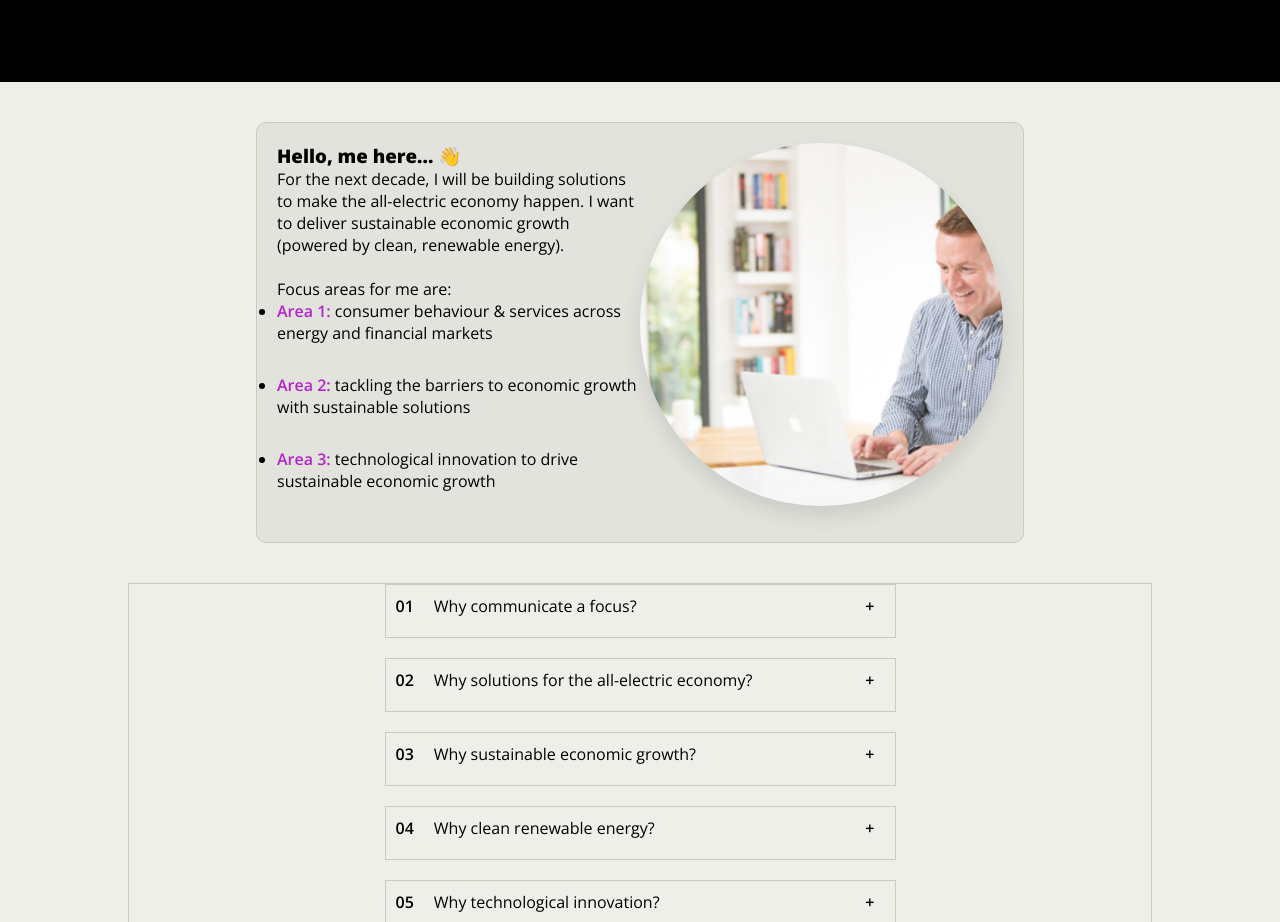
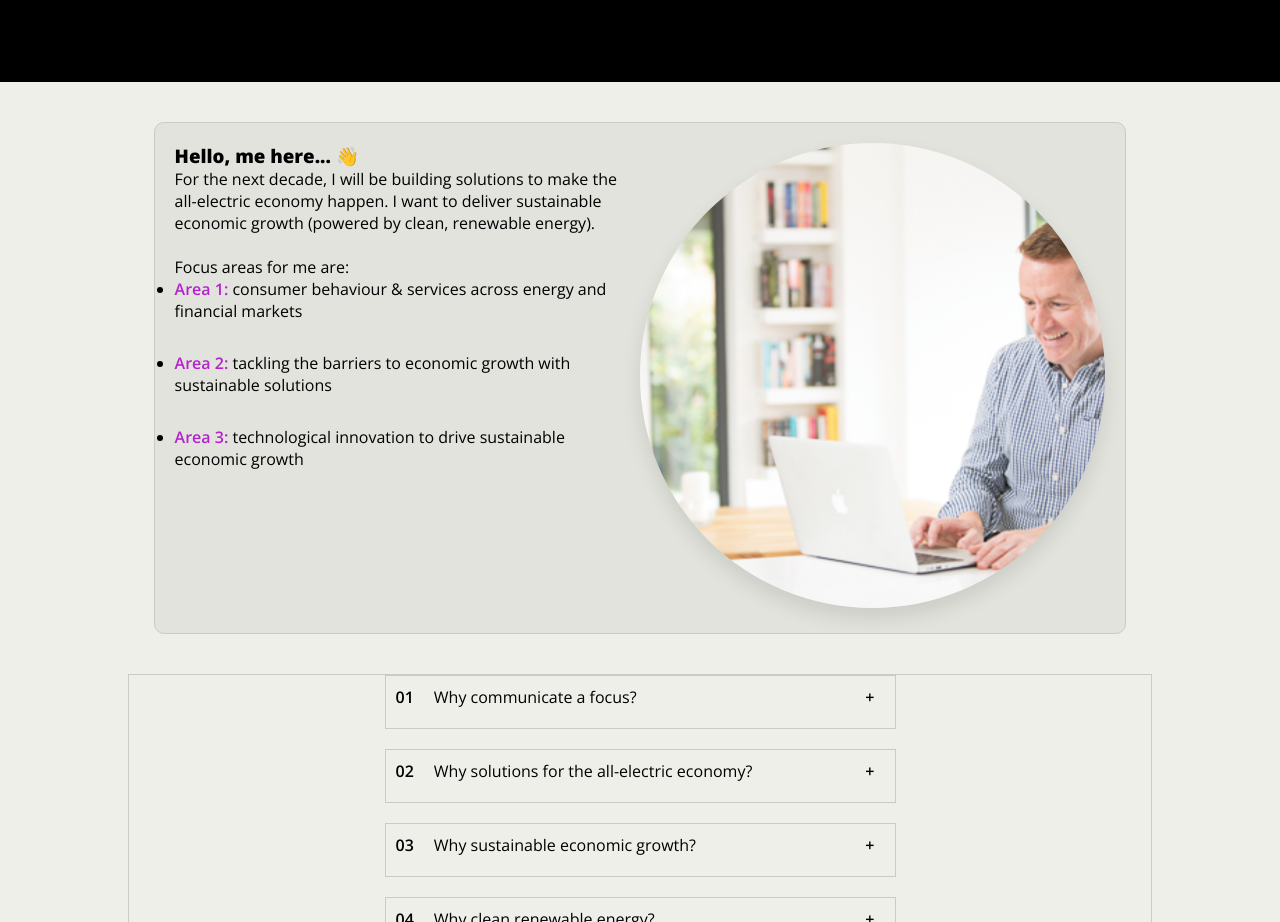
Before and after one commit to johndck/johndick-me-react-build, a React (Vite) app: page / in a window 1280 px wide. Shown: the part 1500-2422 px from the top of the page. Built offline with nearby package versions, Linux system fonts and the light colour scheme.

Commit message:
fixed responsive issues

```diff
--- a/src/index.css
+++ b/src/index.css
@@ -397,7 +397,7 @@ ul li {
   margin: 0 auto;
   margin-top: 40px;
   margin-bottom: 40px;
-  width: 75%;
+  width: 95%;
   border: 1px solid var(--navBarBorder);
   display: flex;
   border-radius: 10px;
```
